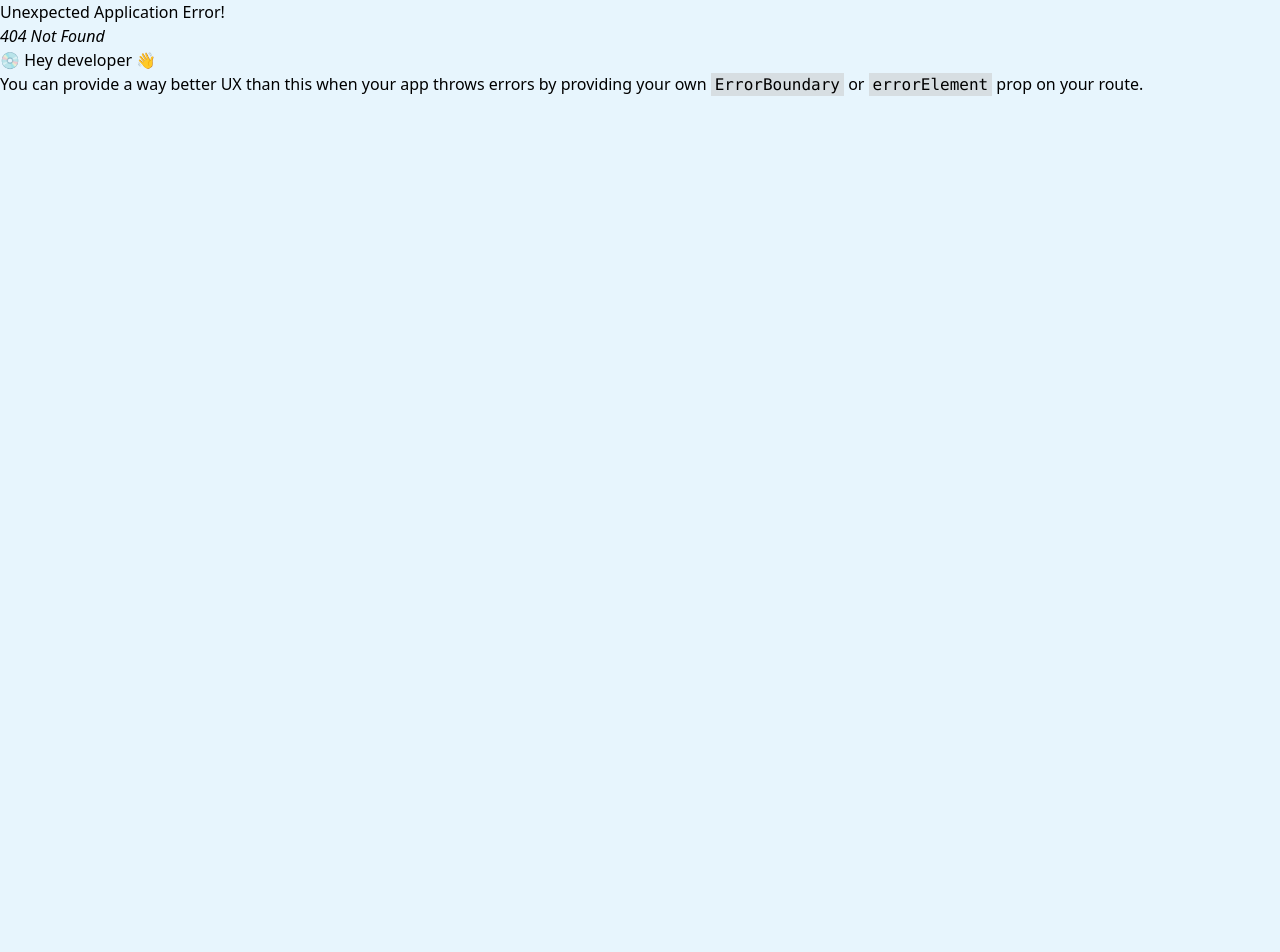
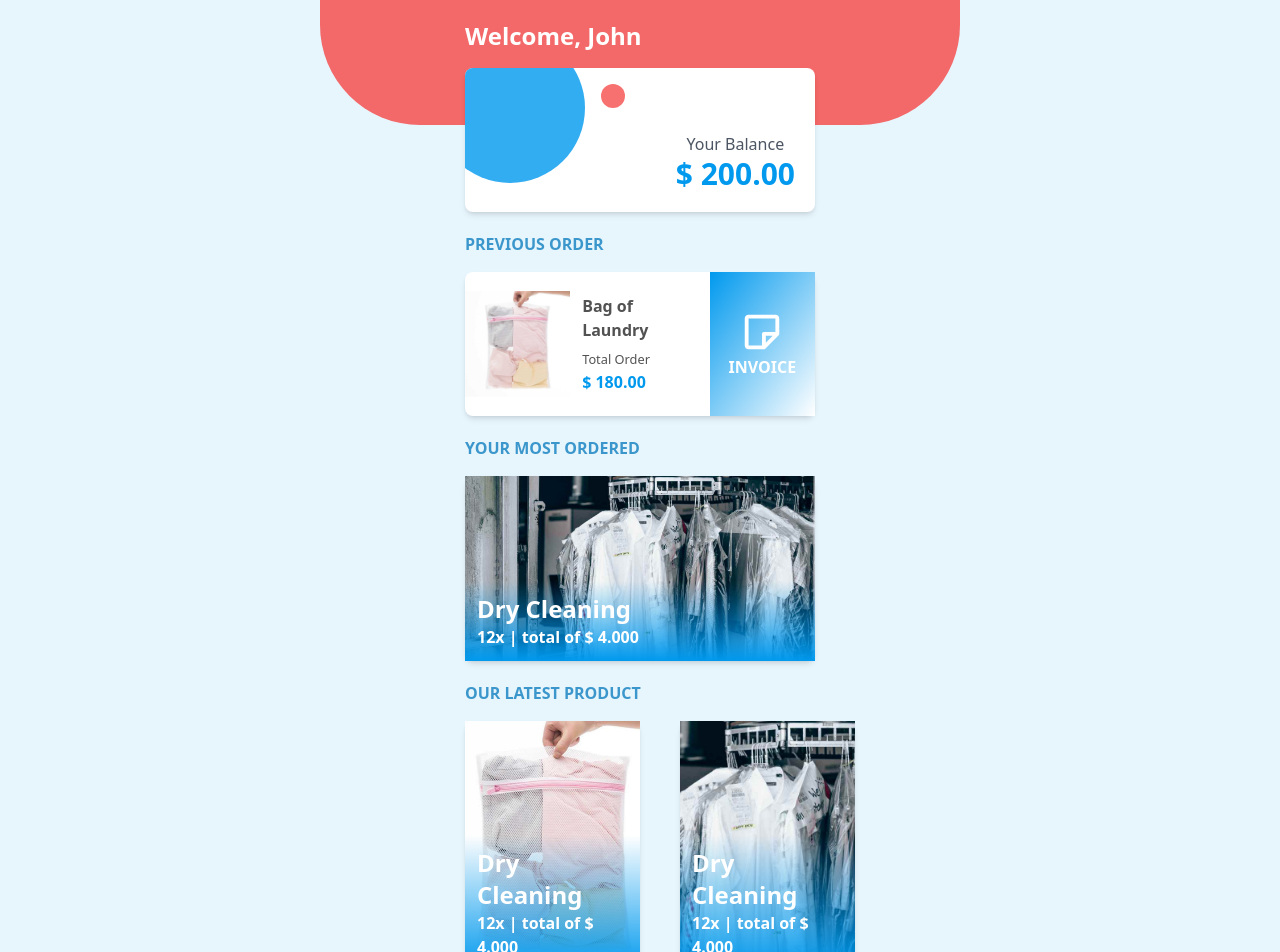
Before and after one commit to sigitfrank/skite, a React (Vite) app: page /shop in a window 1280 px wide. Before the commit this address had no page. Shown: the top 952 px of the page. Before the commit the page ends 800 px from the top, so only its background shows below. Built offline with nearby package versions, Linux system fonts and the light colour scheme.

Commit message:
feat: create customer home shop

```diff
--- /dev/null
+++ b/src/Components/Card.tsx
@@ -0,0 +1,20 @@
+import React from 'react';
+
+type CardProps = {
+    children: React.ReactNode;
+    className?: string;
+    style?: React.CSSProperties;
+};
+
+const Card = ({ children, className = '', style }: CardProps) => {
+    return (
+        <div
+            className={`bg-white rounded-lg shadow-md w-[350px] h-36 ${className}`}
+            style={style}
+        >
+            {children}
+        </div>
+    );
+};
+
+export default Card;
--- /dev/null
+++ b/src/Components/Container.tsx
@@ -0,0 +1,13 @@
+type ContainerProps = {
+    children: React.ReactNode
+}
+
+const Container = ({ children }: ContainerProps) => {
+    return (
+        <div className="container mx-auto">
+            {children}
+        </div>
+    )
+}
+
+export default Container
--- /dev/null
+++ b/src/Components/Icons/Note.tsx
@@ -0,0 +1,7 @@
+const NoteIcon = ({ fill = 'white' }: { fill?: string }) => {
+    return <svg width="46" height="46" viewBox="0 0 46 46" fill="none" xmlns="http://www.w3.org/2000/svg">
+        <path d="M24.9167 40.25H9.58333C7.46624 40.25 5.75 38.5338 5.75 36.4167V9.58333C5.75 7.46624 7.46624 5.75 9.58333 5.75H36.4167C38.5338 5.75 40.25 7.46624 40.25 9.58333V24.9167C40.2491 24.9388 40.2453 24.9607 40.2385 24.9818C40.233 24.9993 40.2292 25.0173 40.227 25.0355C40.2162 25.2045 40.1833 25.3714 40.1292 25.5319L40.112 25.5837C40.0991 25.6269 40.0831 25.6692 40.0641 25.7102C39.9713 25.919 39.8414 26.1092 39.6808 26.2717L26.2641 39.6884C25.9066 40.046 25.4223 40.2479 24.9167 40.25ZM9.58333 9.58333V36.4167H23V24.9167C23 23.8581 23.8581 23 24.9167 23H36.4167V9.58333H9.58333ZM26.8333 26.8333V33.7084L33.7065 26.8333H26.8333Z" fill={fill} />
+    </svg>
+}
+
+export default NoteIcon
--- /dev/null
+++ b/src/Components/Molecules/BalanceCard.tsx
@@ -0,0 +1,24 @@
+import React from 'react';
+import Card from '../Card';
+
+const BalanceCard: React.FC = () => {
+    return (
+        <div className="flex justify-center">
+            <div className="w-full h-[125px] bg-[#F36868] absolute top-0 rounded-br-[100px] rounded-bl-[100px]">
+            </div>
+            <div className="z-10 mt-3 relative">
+                <p className="mb-4 text-white text-2xl font-semibold">Welcome, John</p>
+                <Card className='relative overflow-hidden flex justify-end items-end pr-5 pb-5'>
+                    <div className="absolute -top-[35px] -left-[30px] w-[150px] h-[150px] bg-[#0099EE] rounded-full opacity-80" />
+                    <div className="absolute top-4 left-[8.5rem] w-6 h-6 bg-red-400 rounded-full" />
+                    <div className="relative z-10 text-center">
+                        <p className="text-gray-600 font-medium">Your Balance</p>
+                        <p className="text-3xl font-bold text-[#0099EE]">$ 200.00</p>
+                    </div>
+                </Card>
+            </div>
+        </div>
+    );
+};
+
+export default BalanceCard;
--- /dev/null
+++ b/src/Components/Molecules/Invoice.tsx
@@ -0,0 +1,28 @@
+import Card from '../Card'
+import NoteIcon from '../Icons/Note'
+
+const Invoice = () => {
+    return <div className="flex justify-center items-center mt-5">
+        <div>
+            <p className="uppercase text-[#3B97CB] mb-4 font-bold">Previous Order</p>
+            <Card>
+                <div className="flex gap-3 items-center h-full">
+                    <div className="flex-1">
+                        <img src="/images/p.png" className="w-full" />
+                    </div>
+                    <div className="flex-[1.1]">
+                        <h3 className="mb-2 text-[#525252] font-semibold">Bag of Laundry</h3>
+                        <small className="text-[#535353] block">Total Order</small>
+                        <span className="text-[#0099EE] font-semibold">$ 180.00</span>
+                    </div>
+                    <div className="flex-1 bg-gradient-to-br from-[#0099EE] to-white h-full flex flex-col justify-center items-center">
+                        <NoteIcon />
+                        <span className="text-white uppercase font-semibold">Invoice</span>
+                    </div>
+                </div>
+            </Card>
+        </div>
+    </div>
+}
+
+export default Invoice
--- /dev/null
+++ b/src/Components/Molecules/LatestProducts.tsx
@@ -0,0 +1,38 @@
+import { useEffect, useState } from 'react';
+import Card from '../Card';
+
+const products = [0, 20]
+const LatestProducts = () => {
+
+    return (
+        <div className="flex flex-col justify-center items-center mt-5 ">
+            <div className='w-[350px]'>
+                <p className="uppercase text-[#3B97CB] mb-4 font-bold text-left">Our Latest Product</p>
+                <div className="flex">
+                    {products.map((p, index) => {
+                        return (
+                            <Card
+                                className="relative text-white !w-[200px] !h-[250px] transition-all duration-500"
+                                key={index}
+                                style={{
+                                    transform: `translateX(${p + index * 20}px)`, // Adjust translateX calculation
+                                }}
+                            >
+                                <img
+                                    src={`/images/${index % 2 === 0 ? 'p.png' : 'p2.png'}`}
+                                    className="w-full absolute inset-0 h-full object-cover"
+                                />
+                                <div className="absolute z-10 bottom-0 p-3 bg-gradient-to-t from-[#0099EE] to-transparent w-full">
+                                    <h3 className="font-bold text-2xl">Dry Cleaning</h3>
+                                    <p className="font-semibold">12x | total of $ 4.000</p>
+                                </div>
+                            </Card>
+                        );
+                    })}
+                </div>
+            </div>
+        </div>
+    );
+};
+
+export default LatestProducts;
--- /dev/null
+++ b/src/Components/Molecules/ProductCard.tsx
@@ -0,0 +1,18 @@
+import Card from '../Card'
+
+const ProductCard = () => {
+    return <div className="flex justify-center items-center mt-5">
+        <div>
+            <p className="uppercase text-[#3B97CB] mb-4 font-bold">Your most ordered</p>
+            <Card className='h-[185px] relative text-white'>
+                <img src="/images/p2.png" className="w-full absolute inset-0 h-full object-cover" />
+                <div className='absolute z-10 bottom-0 p-3 bg-gradient-to-t from-[#0099EE] to-transparent w-full'>
+                    <h3 className='font-bold text-2xl'>Dry Cleaning</h3>
+                    <p className='font-semibold'>12x | total of $ 4.000</p>
+                </div>
+            </Card>
+        </div>
+    </div>
+}
+
+export default ProductCard
--- a/src/Pages/Dashboard.tsx
+++ b/src/Pages/Admin/Dashboard.tsx
@@ -1,8 +1,8 @@
 import { useState } from 'react'
-import Layout from '../Components/Layout'
+import Layout from '../../Components/Layout'
 import ReactApexChart from 'react-apexcharts'
-import useBreakpoint from '../Hooks/useBreakpoints'
-import Header from '../Components/Admin/Header'
+import useBreakpoint from '../../Hooks/useBreakpoints'
+import Header from '../../Components/Admin/Header'
 
 const items = [
     {
--- /dev/null
+++ b/src/Pages/Customer/Home.tsx
@@ -0,0 +1,22 @@
+import BalanceCard from "../../Components/Molecules/BalanceCard";
+import Container from "../../Components/Container";
+import Invoice from "../../Components/Molecules/Invoice";
+import ProductCard from "../../Components/Molecules/ProductCard";
+import LatestProducts from "../../Components/Molecules/LatestProducts";
+
+const Home = () => {
+    return (
+        <Container>
+            <div className="flex justify-center">
+                <div className="w-full sm:w-6/12 lg:w-1/2 relative py-2">
+                    <BalanceCard />
+                    <Invoice />
+                    <ProductCard />
+                    <LatestProducts />
+                </div>
+            </div>
+        </Container>
+    );
+};
+
+export default Home;
--- a/tailwind.config.js
+++ b/tailwind.config.js
@@ -1,4 +1,5 @@
 /** @type {import('tailwindcss').Config} */
+
 export default {
   content: [
     "./index.html",
```
Also changed, not shown: src/Pages/Admin/Products.tsx (renamed from src/Pages/Products.tsx, +4 -4 lines), src/Routes/index.tsx (+7 -2 lines), public/images/p.png (added), public/images/p2.png (added).
